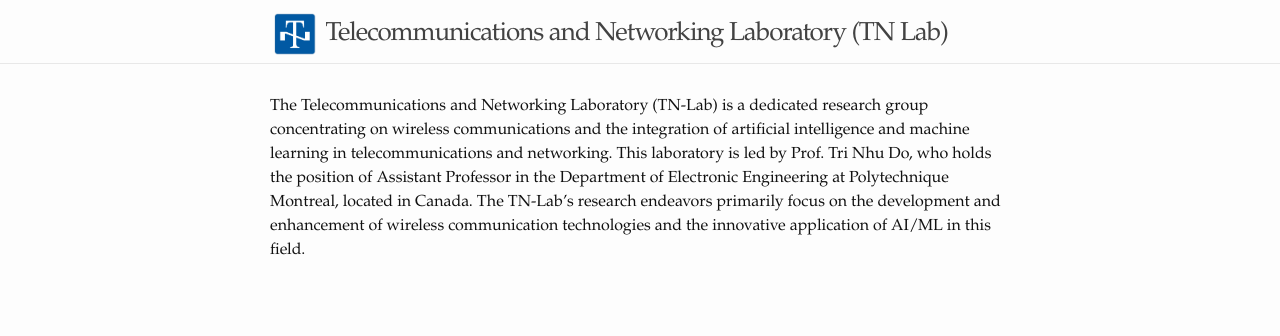
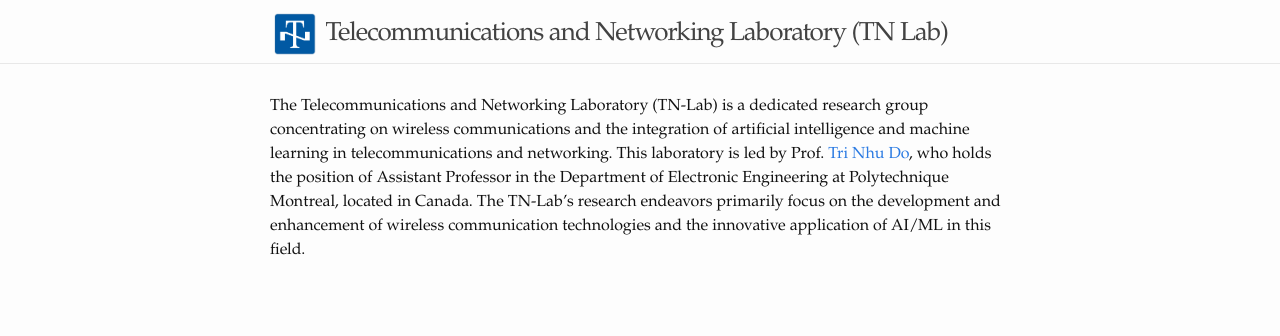
Before and after one commit to tn-lab/tn-lab.github.io, a Jekyll site: the page built from index.md, in a window 1280 px wide. Shown: the top 336 px of the page. Built offline with Jekyll 4.4.1, drawn with Linux system fonts in a browser that asks for light colours; part of the change alters nothing that is shown.

```diff
--- a/index.md
+++ b/index.md
@@ -2,6 +2,6 @@
 layout: home
 ---
 
-The Telecommunications and Networking Laboratory (TN-Lab) is a dedicated research group concentrating on wireless communications and the integration of artificial intelligence and machine learning in telecommunications and networking. This laboratory is led by Prof. Tri Nhu Do, who holds the position of Assistant Professor in the Department of Electronic Engineering at Polytechnique Montreal, located in Canada. The TN-Lab's research endeavors primarily focus on the development and enhancement of wireless communication technologies and the innovative application of AI/ML in this field.
+The Telecommunications and Networking Laboratory (TN-Lab) is a dedicated research group concentrating on wireless communications and the integration of artificial intelligence and machine learning in telecommunications and networking. This laboratory is led by Prof. [Tri Nhu Do](https://do-tri-nhu.info/), who holds the position of Assistant Professor in the Department of Electronic Engineering at Polytechnique Montreal, located in Canada. The TN-Lab's research endeavors primarily focus on the development and enhancement of wireless communication technologies and the innovative application of AI/ML in this field.
 
 <!--- ## Posts --->
```
